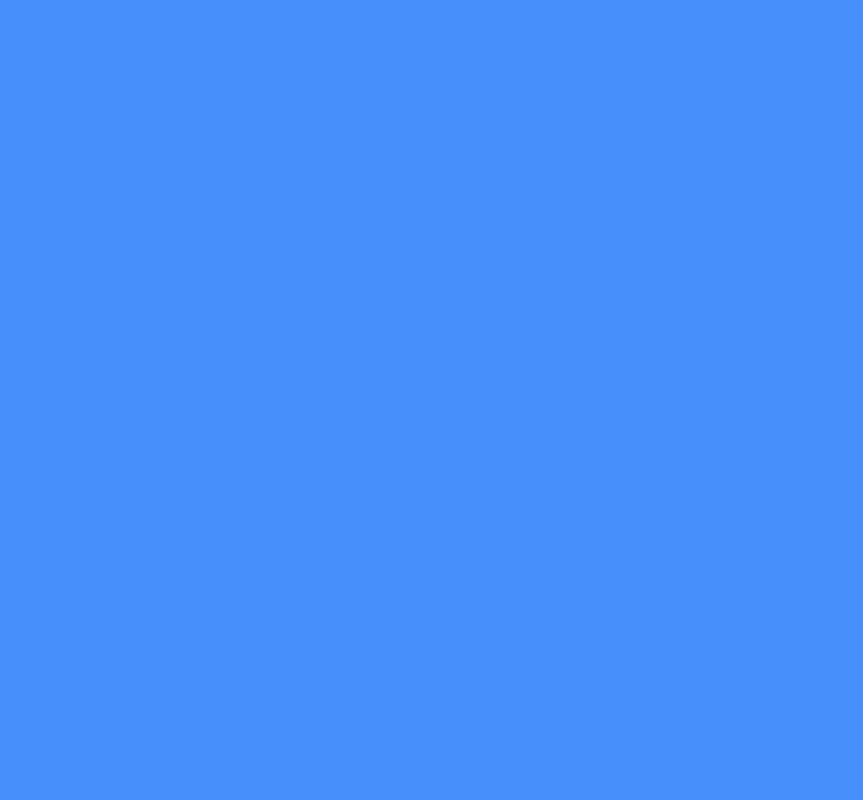
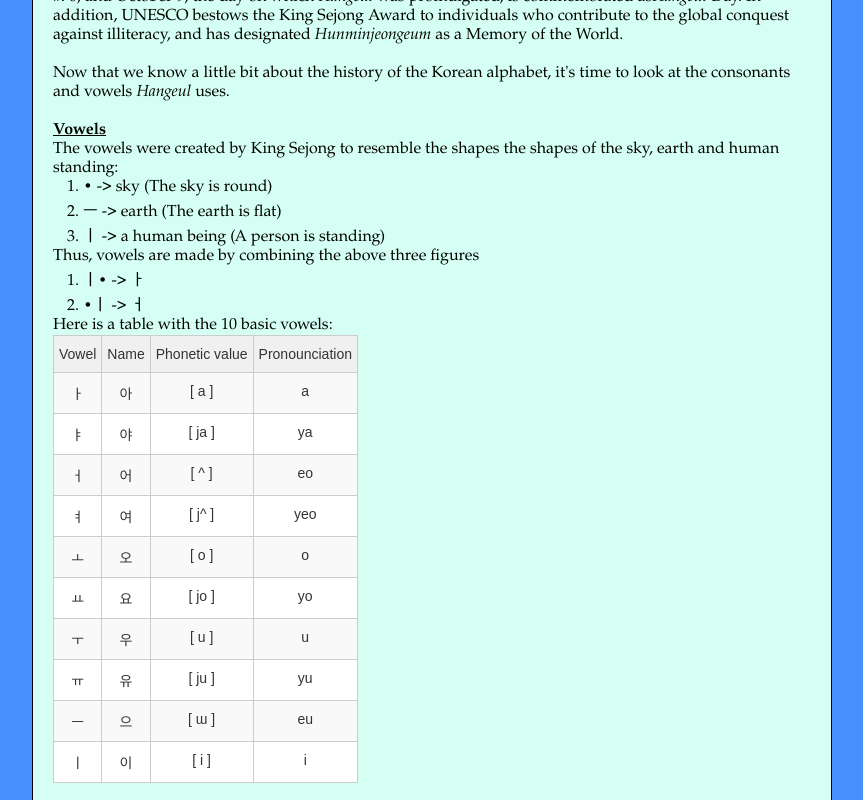
Before and after one commit to DariaManu/learn-korean-frontend, a React (Create React App) app: page /learn-korean/learning/Module1-Alphabet in a window 1280 px wide. Before the commit this address had no page. Shown: the part 680-1480 px from the top of the page, without its empty margins (208-1071 px from the left). Before the commit the page ends 800 px from the top, so only its background shows below. Built offline with nearby package versions, Linux system fonts and the light colour scheme.

Commit message:
Add part of learning content for module 1

```diff
--- a/src/App.js
+++ b/src/App.js
@@ -29,9 +29,9 @@ function App() {
                     <Route path={"/learn-korean/dictionary"} element={<Dictionary/>}></Route>
                     <Route path={"/learn-korean/learning"} element={<Learning/>}></Route>
 
-                    <Route path={"/learn-korean/learning/module1"} element={<Module1 moduleName={"module1"}/>}></Route>
-                    <Route path={"/learn-korean/learning/module2"} element={<Module2 moduleName={"module2"}/>}></Route>
-                    <Route path={"/learn-korean/learning/module3"} element={<Module3 moduleName={"module3"}/>}></Route>
+                    <Route path={"/learn-korean/learning/Module1-Alphabet"} element={<Module1 moduleName={"Module1-Alphabet"}/>}></Route>
+                    <Route path={"/learn-korean/learning/Module2-Family"} element={<Module2 moduleName={"Module2-Family"}/>}></Route>
+                    <Route path={"/learn-korean/learning/Module3-Food"} element={<Module3 moduleName={"Module3-Food"}/>}></Route>
 
                     <Route path={"/learn-korean/learning/:moduleName/quiz"} element={<QuizPage/>}></Route>
                     <Route path={"/learn-korean/learning/:moduleName/quiz/history"} element={<QuizHistoryPage/>}></Route>
--- a/src/learning-modules/Module.css
+++ b/src/learning-modules/Module.css
@@ -10,6 +10,33 @@
     padding: 20px;
     max-width: 800px;
     border:1px solid black;
+    background-color: #D5FFF3;
+}
+
+.module-content-div i {
+    background-color: #D5FFF3;
+}
+
+.module-content-div a {
+    background-color: #D5FFF3;
+    text-decoration: none;
+}
+
+.module-content-div h4 {
+    background-color: #D5FFF3;
+}
+
+.module-content-div u {
+    background-color: #D5FFF3;
+}
+
+.module-content-div li {
+    background-color: #D5FFF3;
+}
+
+.module-content-div ol {
+    margin-left: 30px;
+    background-color: #D5FFF3;
 }
 
 .module-content-div button {
@@ -18,3 +45,11 @@
     margin: 20px;
     cursor: pointer;
 }
+
+.tg  {border-collapse:collapse;border-color:#ccc;border-spacing:0;}
+.tg td{background-color:#fff;border-color:#ccc;border-style:solid;border-width:1px;color:#333;
+    font-family:Arial, sans-serif;font-size:14px;overflow:hidden;padding:10px 5px;word-break:normal;}
+.tg th{background-color:#f0f0f0;border-color:#ccc;border-style:solid;border-width:1px;color:#333;
+    font-family:Arial, sans-serif;font-size:14px;font-weight:normal;overflow:hidden;padding:10px 5px;word-break:normal;}
+.tg .tg-baqh{text-align:center;vertical-align:top}
+.tg .tg-dzk6{background-color:#f9f9f9;text-align:center;vertical-align:top}
--- a/src/learning-modules/Module1.js
+++ b/src/learning-modules/Module1.js
@@ -14,18 +14,145 @@ function Module1(props) {
 
             <div className={"module-content-div"}>
                 <p>
+                    Before we jump in to talk about the topics presented in the other modules, we must first talk about
+                    the Korean language and alphabet. Otherwise, it would be very difficult for you, learners, to follow
+                    most of the presented materials and all of our work would have been rendered useless. So let's get started!
+                    <br/><br/>
+                    Korean is a language spoken by Korean people, which includes approximately 45 million Koreans in South
+                    Korea, 30 million Koreans in North Korea, and 6 million ethnic Koreans living overseas. Among all the languages
+                    of the world, Korean ranks ninth in the number of speakers. The Korean alphabet, which is called <i>Hangeul</i>,
+                    was created in 1443 by King Sejong the Great. <i>Hangeul's</i> original name was <i>Hunminjeongeum</i>, which
+                    literally means "The correct sounds teaching people".
+                    <br/><br/>
+                    Unlike other East Asian languages, such as Japanese or Chinese, whose writing systems are called either
+                    syllabaries (each character represents an entire syllable, rather than just a single sound), or logo-syllabaries
+                    (a single character can stand for a unique syllable but also for an entire word or idea), <i>Hangeul</i>
+                    is a proper alphabet because it is written according to the actual sounds of the letter (each letter
+                    represents a single sound). Therefore, virtually anyone can learn to read and write <i>Hangeul</i> in
+                    just a few hours. Moreover, based on scientific principles, <i>Hangeul</i> ranks as one of the most
+                    scientific and creative alphabets in the world! Pretty cool right? If you're curious to find out more
+                    about all types of writing systems, check out this really interesting video: <a target={"_blank"} href={"https://youtu.be/Mmz42awTRsA"}>Writing Systems Of The World</a>.
+                    <br/><br/>
+                    <i>Hangeul</i> is one of Korea's most beloved cultural assets. <i>Hunminjeongeum</i> is designated as
+                    National Treasure #70, and October 9, the day on which <i>Hangeul</i> was promulgated, is commemorated as
+                    <i>Hangeul</i> Day. In addition, UNESCO bestows the King Sejong Award to individuals who contribute to
+                    the global conquest against illiteracy, and has designated <i>Hunminjeongeum</i> as a Memory of the World.
+                    <br/><br/>
+                    Now that we know a little bit about the history of the Korean alphabet, it's time to look at the consonants and
+                    vowels <i>Hangeul</i> uses.
+                    <br/><br/>
+                    <h4><u>Vowels</u></h4>
+                    The vowels were created by King Sejong to resemble the shapes the shapes of the sky, earth and human standing:
+                    <ol>
+                        <li>• -> sky (The sky is round)</li>
+                        <li>ㅡ -> earth (The earth is flat)</li>
+                        <li>ㅣ -> a human being (A person is standing)</li>
+                    </ol>
+                    Thus, vowels are made by combining the above three figures
+                    <ol>
+                        <li>ㅣ• -> ㅏ</li>
+                        <li>•ㅣ -> ㅓ</li>
+                    </ol>
+                    Here is a table with the 10 basic vowels:
+                    <table className="tg">
+                        <thead>
+                        <tr>
+                            <th className="tg-baqh">Vowel</th>
+                            <th className="tg-baqh">Name</th>
+                            <th className="tg-baqh">Phonetic value</th>
+                            <th className="tg-baqh">Pronounciation</th>
+                        </tr>
+                        </thead>
+                        <tbody>
+                        <tr>
+                            <td className="tg-dzk6">ㅏ</td>
+                            <td className="tg-dzk6">아</td>
+                            <td className="tg-dzk6">[ a ]</td>
+                            <td className="tg-dzk6">a</td>
+                        </tr>
+                        <tr>
+                            <td className="tg-baqh">ㅑ</td>
+                            <td className="tg-baqh">야</td>
+                            <td className="tg-baqh">[ ja ]</td>
+                            <td className="tg-baqh">ya</td>
+                        </tr>
+                        <tr>
+                            <td className="tg-dzk6">ㅓ</td>
+                            <td className="tg-dzk6">어</td>
+                            <td className="tg-dzk6">[ ^ ]</td>
+                            <td className="tg-dzk6">eo</td>
+                        </tr>
+                        <tr>
+                            <td className="tg-baqh">ㅕ</td>
+                            <td className="tg-baqh">여</td>
+                            <td className="tg-baqh">[ j^ ]</td>
+                            <td className="tg-baqh">yeo</td>
+                        </tr>
+                        <tr>
+                            <td className="tg-dzk6">ㅗ</td>
+                            <td className="tg-dzk6">오</td>
+                            <td className="tg-dzk6">[ o ]</td>
+                            <td className="tg-dzk6">o</td>
+                        </tr>
+                        <tr>
+                            <td className="tg-baqh">ㅛ</td>
+                            <td className="tg-baqh">요</td>
+                            <td className="tg-baqh">[ jo ]</td>
+                            <td className="tg-baqh">yo</td>
+                        </tr>
+                        <tr>
+                            <td className="tg-dzk6">ㅜ</td>
+                            <td className="tg-dzk6">우</td>
+                            <td className="tg-dzk6">[ u ]</td>
+                            <td className="tg-dzk6">u</td>
+                        </tr>
+                        <tr>
+                            <td className="tg-baqh">ㅠ</td>
+                            <td className="tg-baqh">유</td>
+                            <td className="tg-baqh">[ ju ]</td>
+                            <td className="tg-baqh">yu</td>
+                        </tr>
+                        <tr>
+                            <td className="tg-dzk6">ㅡ</td>
+                            <td className="tg-dzk6">으</td>
+                            <td className="tg-dzk6">[ ɯ ]</td>
+                            <td className="tg-dzk6">eu</td>
+                        </tr>
+                        <tr>
+                            <td className="tg-baqh">ㅣ</td>
+                            <td className="tg-baqh">이</td>
+                            <td className="tg-baqh">[ i ]</td>
+                            <td className="tg-baqh">i</td>
+                        </tr>
+                        </tbody>
+                    </table>
+                    <br/>
+                    And here is another table with an extra 11 vowels which are made by combining two or more basic vowels:
+                    <h4><u>Consonants</u></h4>
 
-                    Lorem ipsum dolor sit amet, consectetur adipiscing elit. Sed quis ipsum sit amet ligula luctus dapibus. Praesent erat sem, congue vel vestibulum ut, blandit at felis. Praesent aliquam neque et fringilla accumsan. Vestibulum sed justo interdum magna placerat feugiat ut vel libero. Aliquam aliquet blandit rhoncus. Nulla vel sem mi. Duis non dictum risus. Nunc diam sapien, porta at purus interdum, scelerisque posuere diam. Lorem ipsum dolor sit amet, consectetur adipiscing elit. In interdum ante velit, elementum tincidunt enim scelerisque sit amet. Fusce hendrerit nec ex in convallis. Fusce justo ex, scelerisque ac erat ac, feugiat convallis ante.
-
-                    Nunc et justo odio. Fusce tincidunt libero ac ipsum convallis, sed lacinia tortor vulputate. In sed lacus quis dui condimentum tincidunt. Etiam finibus ligula quis orci varius tristique. Vestibulum velit nisi, gravida quis elementum id, malesuada non arcu. Duis tempus leo eget purus fermentum pulvinar. Vivamus rutrum vulputate dapibus. Phasellus semper bibendum diam, a hendrerit enim congue et. Aliquam in tellus sem.
-
-                    Maecenas vitae sapien erat. Morbi volutpat vel metus eget placerat. Morbi quis cursus tellus. Vivamus ut mauris vel dui maximus feugiat. Nullam vestibulum felis eu mauris lacinia mattis. Suspendisse potenti. Interdum et malesuada fames ac ante ipsum primis in faucibus. Cras nec est id libero tempus sollicitudin sed quis nisi. Nam semper a orci et congue.
-
-                    Praesent blandit, ex sed luctus aliquet, nunc arcu fermentum enim, id dapibus nulla nibh ut ipsum. Donec nec massa porta eros mattis tincidunt eget a ligula. Nunc pulvinar felis nulla, et feugiat velit blandit in. Mauris et mattis ante. Vivamus a dolor a eros malesuada aliquam et consectetur neque. Sed lorem velit, maximus sed lacus ac, venenatis interdum odio. Donec malesuada ac diam ac volutpat. Nulla efficitur sollicitudin placerat. Nulla non eros ac eros dictum malesuada. Maecenas nec mauris scelerisque, pretium neque vel, cursus purus. Ut ut commodo ante, volutpat interdum lorem. Maecenas at vulputate libero, nec dapibus orci. Sed molestie urna tellus, a dapibus enim dignissim a. Morbi in leo odio. Pellentesque vestibulum augue pharetra interdum suscipit. Quisque ullamcorper, libero sit amet pellentesque aliquet, arcu metus sagittis odio, et mattis libero velit at mi.
-
-                    Morbi sit amet urna posuere, laoreet turpis in, mattis magna. Pellentesque mollis justo sit amet metus hendrerit, eu dapibus dui consectetur. Fusce non nisl ut augue feugiat eleifend vel et libero. Duis convallis ornare ultrices. Duis ornare elit eget mattis dignissim. Ut ac porta purus. Maecenas a ex dictum, vehicula nulla eget, rhoncus dui. Ut feugiat quis risus eleifend condimentum. Praesent id consequat elit. Integer sollicitudin congue nulla sed cursus. Integer scelerisque sagittis erat at convallis. Aenean maximus, lacus a efficitur varius, ipsum libero blandit ex, at blandit nisi ligula sed sem. Donec lacus leo, pellentesque in lorem id, interdum pulvinar nisl.
+                    <br/><br/>
+                    There are a few things worth mentioning before ending this first module. First, you might have noticed
+                    that there are a few vowels who seems to have the <i>exact</i> same pronunciation (에 and 애, or 왜, 외 and 웨)
+                    and that is because in modern Korean they are indeed pronounced almost the same, and even native speakers often
+                    have trouble differentiating between them. However, when these letters were first invented during King Sejong's
+                    era, they used to represent completely different sounds and you could easily hear the difference between them.
+                    So with words containing these letters you will simply have to memorize the correct spelling. This situation,
+                    however, does not apply to the simple and double-consonants. They may seem like they are pronounced the same
+                    to you, but to a native Korean speaker they are completely different. But don't worry, with practice and patience
+                    you too will start noticing the difference between them.
+                    <br/>
+                    Secondly, you can never have a syllable starting with a vowel! Never! It always has to be a consonant at
+                    the beginning of each syllable. For this reason, the consonant ㅇ is used as a "dummy" and in these cases
+                    it does not have any phonetic value.
+                    <br/>
+                    And lastly, just like how you learned that there is a proper way of writing the letters of the latin alphabet,
+                    there is also a correct order of writing the strokes of the Korean letters. You could technically write them
+                    in any order you want, but using the correct will greatly help when you will want to improve your
+                    handwriting speed. And at the end of the day, if you want to learn Korean why not do it the right way? We will
+                    touch more on this subject later, so for now focus on memorizing these 40 letters. Oh and don't forget to
+                    take the quiz! If you fail at your first try, don't worry, you can always come back here later and practice
+                    some more :D
                 </p>
-
                 <div>
                     <button onClick={() => navigate(`/learn-korean/learning/${moduleName}/quiz`)}>Take quiz</button>
                     <button onClick={() => navigate(`/learn-korean/learning/${moduleName}/quiz/history`)}>Show quiz history</button>
--- a/src/pages/HomePage.css
+++ b/src/pages/HomePage.css
@@ -6,3 +6,8 @@
     justify-content: center;
     font-size: 28px;
 }
+
+#welcome-message p {
+
+    width: 700px;
+}
```
Also changed, not shown: src/pages/HomePage.js (+6 -1 lines).
